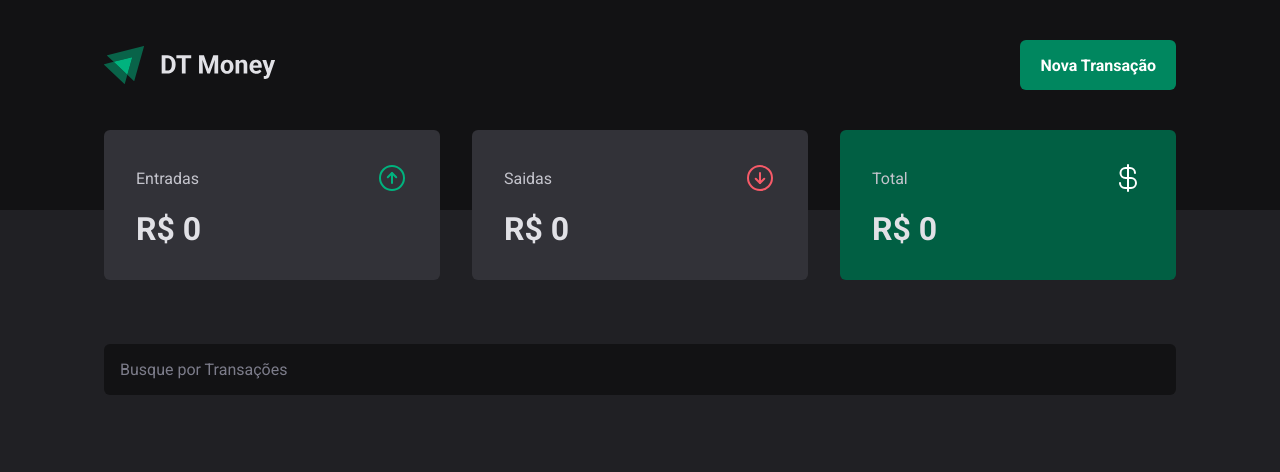
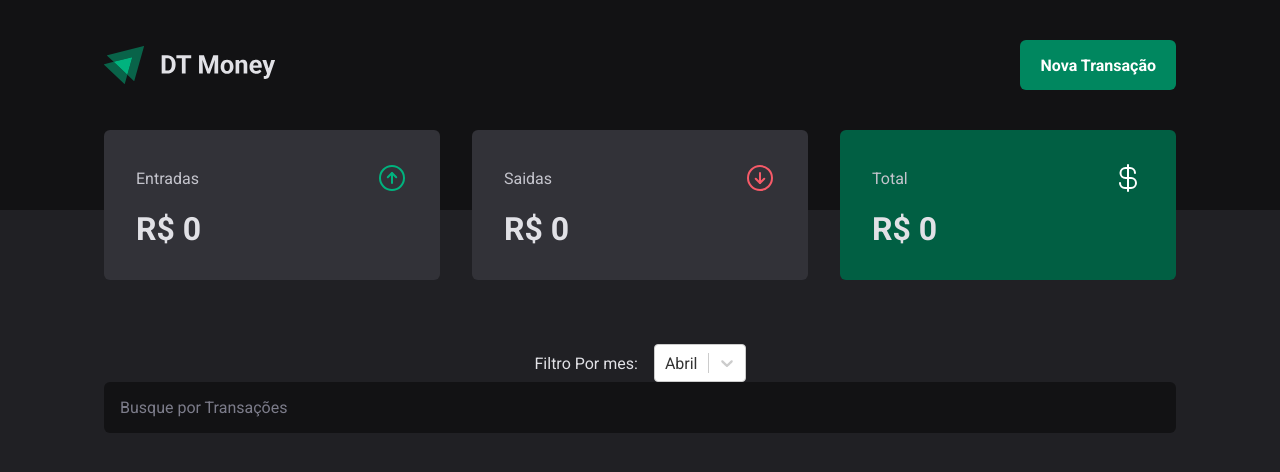
Before and after one commit to WillfJunior/dtMoney, a React (Vite) app: page / in a window 1280 px wide. Shown: the top 472 px of the page. Built offline with nearby package versions, Linux system fonts and the light colour scheme.

Commit message:
include filter for month

```diff
--- a/package.json
+++ b/package.json
@@ -16,16 +16,19 @@
   "dependencies": {
     "@nozbe/watermelondb": "^0.25.5",
     "@radix-ui/react-dialog": "^1.0.3",
+    "@radix-ui/react-icons": "^1.3.0",
     "@radix-ui/react-radio-group": "^1.1.2",
     "@radix-ui/react-select": "^1.2.1",
     "@radix-ui/react-toast": "^1.1.3",
     "@types/styled-components": "^5.1.26",
+    "classnames": "^2.3.2",
     "loadsh": "^0.0.4",
     "phosphor-react": "^1.4.1",
     "react": "^18.2.0",
     "react-currency-format": "^1.1.0",
     "react-dom": "^18.2.0",
     "react-number-format": "^5.1.4",
+    "react-select": "^5.7.3",
     "styled-components": "^5.3.9"
   },
   "devDependencies": {
--- a/src/pages/Transactions/Table/index.tsx
+++ b/src/pages/Transactions/Table/index.tsx
@@ -3,9 +3,13 @@ import { TransactionsTable } from '../styles';
 import Body from './Body';
 
 interface ISearchProps {
-    get: string,
+    get: ISearchObject,
     data: any
     handleDelete: any
+}
+interface ISearchObject {
+    text: string,
+    month: string
 }
 
 interface IItemProps {
@@ -19,17 +23,26 @@ interface IItemProps {
 
 const TableTransaction: React.FC<ISearchProps> = (props) => {
 
+    console.log("🚀 ~ file: index.tsx:25 ~ props:", props)
+
     useEffect(() => {
     }, [props.data])
 
-    const filter = props.get.length > 0 ? props.data.filter((item: IItemProps) =>
-        item.title.toLowerCase().includes(props.get.toLowerCase()) || item.Type.toLowerCase().includes(props.get.toLowerCase()))
+    const filter = props.get.text.length > 0 ? props.data.filter((item: IItemProps) =>
+        item.title.toLowerCase().includes(props.get.text.toLowerCase())
+        || item.Type.toLowerCase().includes(props.get.text.toLowerCase()))
         : props.data
 
 
+    const extractData = (data: string, filter: string) => {
+        let intialDate = data.split('/')[1]
+        console.log("🚀 ~ file: index.tsx:40 ~ extractData ~ intialDate:", intialDate)
+        return intialDate == filter ? data : props.data
+    }
+
     return (
         <TransactionsTable>
-            <Body data={filter} get={props.get} handleDelete={props.handleDelete} />
+            <Body data={filter} get={props.get.text} handleDelete={props.handleDelete} />
         </TransactionsTable>
     );
 }
--- a/src/pages/Transactions/index.tsx
+++ b/src/pages/Transactions/index.tsx
@@ -16,7 +16,10 @@ interface IItemProps {
 }
 
 export function Transactions() {
-    const [search, setSearch] = useState("");
+    const [search, setSearch] = useState({
+        text: '',
+        month: ''
+    });
     const [data, setData] = useState([]);
 
     const handleDelete = (id: any) => {
--- /dev/null
+++ b/src/pages/components/FilterMonth/index.tsx
@@ -0,0 +1,39 @@
+import React from 'react';
+import Select from 'react-select'
+import { FilterContainer } from './styles';
+
+const options = [
+    { value: '0', label: 'Janeiro' },
+    { value: '1', label: 'Fevereiro' },
+    { value: '2', label: 'Março' },
+    { value: '3', label: 'Abril' },
+    { value: '4', label: 'Maio' },
+    { value: '5', label: 'Junho' },
+    { value: '6', label: 'Julho' },
+    { value: '7', label: 'Agosto' },
+    { value: '8', label: 'Setembro' },
+    { value: '9', label: 'Outubro' },
+    { value: '10', label: 'Novembro' },
+    { value: '11', label: 'Dezembro' }
+]
+
+
+interface FilterMonthProps {
+    change: any
+}
+const FilterMonth: React.FC<FilterMonthProps> = (data) => {
+
+    const month = new Date();
+    return (
+        <FilterContainer>
+            <label>Filtro Por mes:</label>
+            <Select options={options}
+                defaultValue={options[month.getMonth()]}
+                name="months"
+                className="basic-multi-select"
+                classNamePrefix="select"
+                onChange={(e) => data.change('', e?.value)}
+            />
+        </FilterContainer>)
+}
+export default FilterMonth;
--- a/src/pages/components/FilterMonth/styles.ts
+++ b/src/pages/components/FilterMonth/styles.ts
@@ -1,44 +1,8 @@
 import styled from "styled-components";
 
-export const FilterContainer = styled.form`
-
+export const FilterContainer = styled.div`
     display:flex;
     gap: 1rem;
-
-    input {
-        flex: 1;
-        border-radius: 6px;
-        border: 0;
-        background: ${props => props.theme['gray-900']};
-        color: ${props => props.theme['gray-300']};
-        padding: 1rem;
-
-        &::placeholder {
-            color: ${props => props.theme['gray-500']};
-        }
-    }
-
-    button {
-        display: flex;
-        align-items: center;
-        gap: 0.75rem;
-
-        border: 0;
-        padding: 1rem;
-        background: transparent;
-        border: 1px solid ${props => props.theme['green-300']};
-        color: ${props => props.theme['green-300']};
-        font-weight: bold;
-        border-radius: 6px;
-
-        &:hover {
-            background: ${props => props.theme['green-500']};
-            border: 1px solid ${props => props.theme['green-500']};
-            color: ${props => props.theme.white};
-
-            transiction: background-color 0.2s, color 0.2s, border-color 0.2s;
-        }
-
-    }
-
+    justify-content: center;
+    align-items: center;
 `
--- a/src/pages/components/SearchForm/index.tsx
+++ b/src/pages/components/SearchForm/index.tsx
@@ -1,24 +1,36 @@
-import { SearchFormContainer } from "./styles";
+import { useState } from "react";
+import FilterMonth from "../FilterMonth";
+import { SearchFormContainer, FilterMonthContainer } from "./styles";
 
 interface ISearchProps {
     set: any
 }
 
 const SearchForm: React.FC<ISearchProps> = (props) => {
-    const handleSearch = (value: string) => {
-        props.set(value)
+    const [changeMonth, setChangeMonth] = useState('');
+    const handleSearch = (value: string, month: string) => {
+        // console.log("🚀 ~ file: index.tsx:9 ~ props:", month)
+        setChangeMonth(month)
+        props.set({
+            text: value,
+            month
+        })
 
     }
     return (
-        <SearchFormContainer>
+        <>
+            <FilterMonthContainer>
+                <FilterMonth change={handleSearch} />
+            </FilterMonthContainer>
+            <SearchFormContainer>
+                <input
+                    type="text"
+                    placeholder="Busque por Transações"
+                    onChange={(e) => handleSearch(e.target.value, changeMonth)}
+                />
+            </SearchFormContainer>
 
-            <input
-                type="text"
-                placeholder="Busque por Transações"
-                onChange={(e) => handleSearch(e.target.value)}
-            />
-
-        </SearchFormContainer>
+        </>
     )
 }
 
--- a/src/pages/components/SearchForm/styles.ts
+++ b/src/pages/components/SearchForm/styles.ts
@@ -42,3 +42,9 @@ export const SearchFormContainer = styled.form`
     }
 
 `
+
+export const FilterMonthContainer = styled.div`
+    display: flex;
+    justify-content: center;
+    background-color: transparent;
+`
--- a/src/pages/components/Summary/index.tsx
+++ b/src/pages/components/Summary/index.tsx
@@ -1,6 +1,7 @@
 import { ArrowCircleDown, ArrowCircleUp, CurrencyDollar } from "phosphor-react";
 import { SummaryContainer, SummaryCard } from "./styles";
 import React, { useEffect } from "react";
+import FilterMonth from "../FilterMonth";
 
 interface ISummaryValues {
   entrance: string;
```
Also changed, not shown: src/pages/components/FilterMonth/indx.tsx (deleted, +0 -13 lines), src/pages/components/NewTransactionModal/index.tsx (+2 -8 lines), 1 other file (tests, documents, lock files or other folders).
